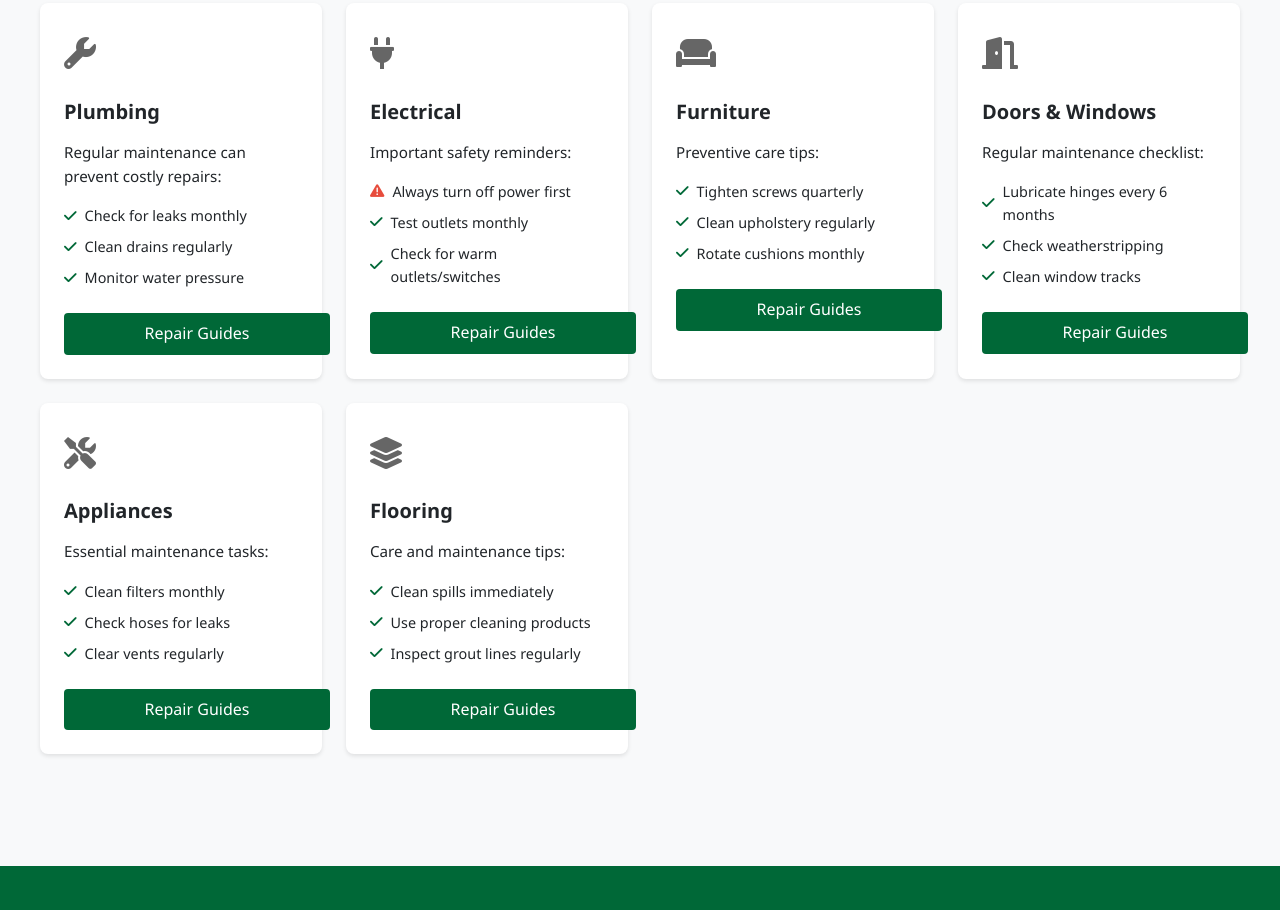
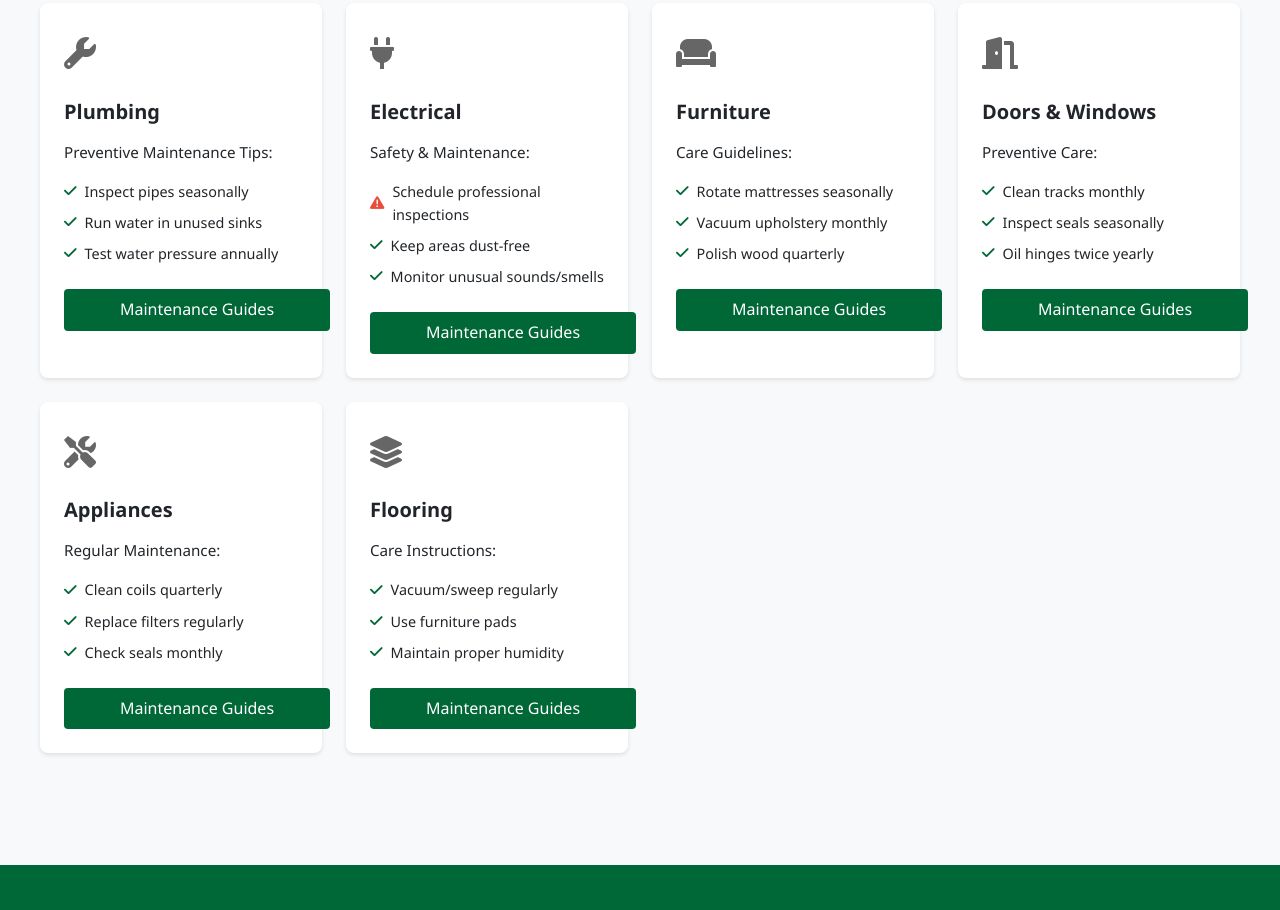
Before and after one commit to ShaliniBalaram/fixbuddy, a website: page index.html in a window 1280 px wide. Shown: the part 448-1358 px from the top of the page. Drawn offline with Linux system fonts and the light colour scheme.

Commit message:
Replaced repair guides with maintenance guides in furniture section
- Removed repair-related links (wobbly table, drawer repair, etc.)
- Added new furniture care guides (wood, upholstery, leather, metal)
- Created comprehensive wood care guide
- Updated furniture card to point to maintenance content

```diff
--- a/index.html
+++ b/index.html
@@ -56,10 +56,10 @@
                         <i class="fas fa-chevron-down"></i>
                     </button>
                     <div class="dropdown-content">
-                        <a href="pages/furniture/wobbly-table.html">Wobbly Table/Chair</a>
-                        <a href="pages/furniture/drawer-repair.html">Stuck Drawer</a>
-                        <a href="pages/furniture/cabinet-hinge.html">Cabinet Hinge</a>
-                        <a href="pages/furniture/chair-repair.html">Chair Repairs</a>
+                        <a href="pages/furniture/wood-care.html">Wood Care</a>
+                        <a href="pages/furniture/upholstery-care.html">Upholstery Care</a>
+                        <a href="pages/furniture/leather-care.html">Leather Care</a>
+                        <a href="pages/furniture/metal-care.html">Metal Furniture Care</a>
                     </div>
                 </div>
 
@@ -120,13 +120,13 @@
                         <i class="fas fa-wrench"></i>
                     </div>
                     <h3>Plumbing</h3>
-                    <p>Regular maintenance can prevent costly repairs:</p>
+                    <p>Preventive Maintenance Tips:</p>
                     <ul class="maintenance-tips">
-                        <li><i class="fas fa-check"></i> Check for leaks monthly</li>
-                        <li><i class="fas fa-check"></i> Clean drains regularly</li>
-                        <li><i class="fas fa-check"></i> Monitor water pressure</li>
+                        <li><i class="fas fa-check"></i> Inspect pipes seasonally</li>
+                        <li><i class="fas fa-check"></i> Run water in unused sinks</li>
+                        <li><i class="fas fa-check"></i> Test water pressure annually</li>
                     </ul>
-                    <a href="pages/plumbing/leaky-faucet.html" class="btn">Repair Guides</a>
+                    <a href="pages/plumbing/leaky-faucet.html" class="btn">Maintenance Guides</a>
                 </div>
 
                 <!-- Electrical Category -->
@@ -135,13 +135,13 @@
                         <i class="fas fa-plug"></i>
                     </div>
                     <h3>Electrical</h3>
-                    <p>Important safety reminders:</p>
+                    <p>Safety & Maintenance:</p>
                     <ul class="maintenance-tips">
-                        <li><i class="fas fa-exclamation-triangle"></i> Always turn off power first</li>
-                        <li><i class="fas fa-check"></i> Test outlets monthly</li>
-                        <li><i class="fas fa-check"></i> Check for warm outlets/switches</li>
+                        <li><i class="fas fa-exclamation-triangle"></i> Schedule professional inspections</li>
+                        <li><i class="fas fa-check"></i> Keep areas dust-free</li>
+                        <li><i class="fas fa-check"></i> Monitor unusual sounds/smells</li>
                     </ul>
-                    <a href="pages/electrical/light-switch.html" class="btn">Repair Guides</a>
+                    <a href="pages/electrical/light-switch.html" class="btn">Maintenance Guides</a>
                 </div>
 
                 <!-- Furniture Category -->
@@ -150,13 +150,13 @@
                         <i class="fas fa-couch"></i>
                     </div>
                     <h3>Furniture</h3>
-                    <p>Preventive care tips:</p>
+                    <p>Care Guidelines:</p>
                     <ul class="maintenance-tips">
-                        <li><i class="fas fa-check"></i> Tighten screws quarterly</li>
-                        <li><i class="fas fa-check"></i> Clean upholstery regularly</li>
-                        <li><i class="fas fa-check"></i> Rotate cushions monthly</li>
+                        <li><i class="fas fa-check"></i> Rotate mattresses seasonally</li>
+                        <li><i class="fas fa-check"></i> Vacuum upholstery monthly</li>
+                        <li><i class="fas fa-check"></i> Polish wood quarterly</li>
                     </ul>
-                    <a href="pages/furniture/wobbly-table.html" class="btn">Repair Guides</a>
+                    <a href="pages/furniture/wood-care.html" class="btn">Maintenance Guides</a>
                 </div>
 
                 <!-- Doors & Windows Category -->
@@ -165,13 +165,13 @@
                         <i class="fas fa-door-open"></i>
                     </div>
                     <h3>Doors & Windows</h3>
-                    <p>Regular maintenance checklist:</p>
+                    <p>Preventive Care:</p>
                     <ul class="maintenance-tips">
-                        <li><i class="fas fa-check"></i> Lubricate hinges every 6 months</li>
-                        <li><i class="fas fa-check"></i> Check weatherstripping</li>
-                        <li><i class="fas fa-check"></i> Clean window tracks</li>
+                        <li><i class="fas fa-check"></i> Clean tracks monthly</li>
+                        <li><i class="fas fa-check"></i> Inspect seals seasonally</li>
+                        <li><i class="fas fa-check"></i> Oil hinges twice yearly</li>
                     </ul>
-                    <a href="pages/doors/squeaky-hinge.html" class="btn">Repair Guides</a>
+                    <a href="pages/doors/squeaky-hinge.html" class="btn">Maintenance Guides</a>
                 </div>
 
                 <!-- Appliances Category -->
@@ -180,13 +180,13 @@
                         <i class="fas fa-tools"></i>
                     </div>
                     <h3>Appliances</h3>
-                    <p>Essential maintenance tasks:</p>
+                    <p>Regular Maintenance:</p>
                     <ul class="maintenance-tips">
-                        <li><i class="fas fa-check"></i> Clean filters monthly</li>
-                        <li><i class="fas fa-check"></i> Check hoses for leaks</li>
-                        <li><i class="fas fa-check"></i> Clear vents regularly</li>
+                        <li><i class="fas fa-check"></i> Clean coils quarterly</li>
+                        <li><i class="fas fa-check"></i> Replace filters regularly</li>
+                        <li><i class="fas fa-check"></i> Check seals monthly</li>
                     </ul>
-                    <a href="pages/appliances/washer-repair.html" class="btn">Repair Guides</a>
+                    <a href="pages/appliances/washer-repair.html" class="btn">Maintenance Guides</a>
                 </div>
 
                 <!-- Flooring Category -->
@@ -195,13 +195,13 @@
                         <i class="fas fa-layer-group"></i>
                     </div>
                     <h3>Flooring</h3>
-                    <p>Care and maintenance tips:</p>
+                    <p>Care Instructions:</p>
                     <ul class="maintenance-tips">
-                        <li><i class="fas fa-check"></i> Clean spills immediately</li>
-                        <li><i class="fas fa-check"></i> Use proper cleaning products</li>
-                        <li><i class="fas fa-check"></i> Inspect grout lines regularly</li>
+                        <li><i class="fas fa-check"></i> Vacuum/sweep regularly</li>
+                        <li><i class="fas fa-check"></i> Use furniture pads</li>
+                        <li><i class="fas fa-check"></i> Maintain proper humidity</li>
                     </ul>
-                    <a href="pages/flooring/general-repairs.html" class="btn">Repair Guides</a>
+                    <a href="pages/flooring/general-repairs.html" class="btn">Maintenance Guides</a>
                 </div>
             </div>
         </section>
```
Also changed, not shown: pages/furniture/wood-care.html (added, +122 -0 lines).
